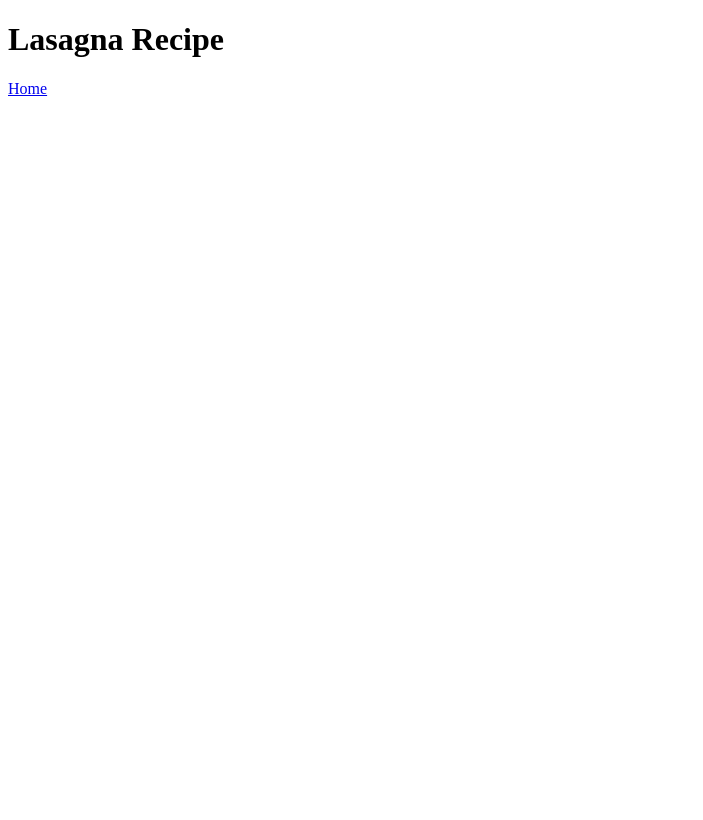
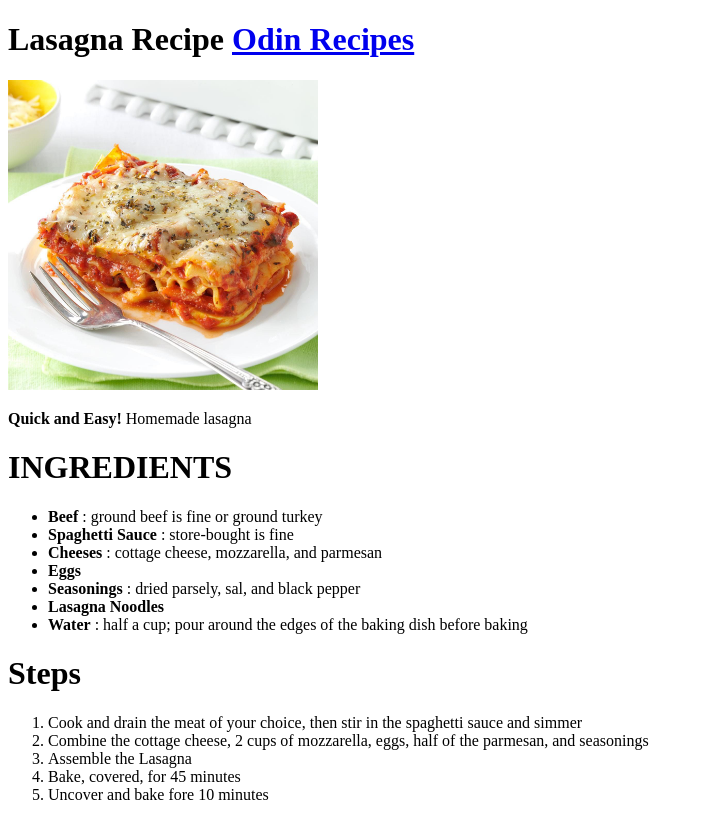
Before and after one commit to Jamba-01/odin-recipes, a plain HTML site: page recipes/lasagna.html in a window 1280 px wide. Shown: the whole page, without its empty margins (0-703 px from the left). Drawn offline with Linux system fonts and the light colour scheme.

Commit message:
updated 2

```diff
--- a/recipes/lasagna.html
+++ b/recipes/lasagna.html
@@ -1,5 +1,31 @@
 <!DOCTYPE html>
-    <h1>
-        Lasagna Recipe
-    </h1>
-    <a href="../index.html">Home</a>
+    <Head>
+        <meta charset="UTF-8">
+    </Head>
+
+        <h1>
+            Lasagna Recipe
+            <a href="../index.html">Odin Recipes</a>
+        </h1>
+        <img src="../images/lasagna.jpg" alt="lasagna" width="310" height="310">
+        <p><strong>Quick and Easy!</strong> Homemade lasagna</p>
+
+        <h1>INGREDIENTS</h1>
+        <ul>
+            <li><strong>Beef</strong> : ground beef is fine or ground turkey</li>
+            <li><strong>Spaghetti Sauce</strong> : store-bought is fine</li>
+            <li><strong>Cheeses</strong> : cottage cheese, mozzarella, and parmesan</li>
+            <li><strong>Eggs</strong></li>
+            <li><b>Seasonings</b> : dried parsely, sal, and black pepper</li>
+            <li><b>Lasagna Noodles</b></li>
+            <li><b>Water</b> : half a cup; pour around the edges of the baking dish before baking</li>
+        </ul>
+
+        <h1>Steps</h1>
+        <ol>
+            <li>Cook and drain the meat of your choice, then stir in the spaghetti sauce and simmer</li>
+            <li>Combine the cottage cheese, 2 cups of mozzarella, eggs, half of the parmesan, and seasonings</li>
+            <li>Assemble the Lasagna</li>
+            <li>Bake, covered, for 45 minutes</li>
+            <li>Uncover and bake fore 10 minutes</li>
+        </ol>
```
Also changed, not shown: index.html (+9 -4 lines), images/lasagna.jpg (added).
